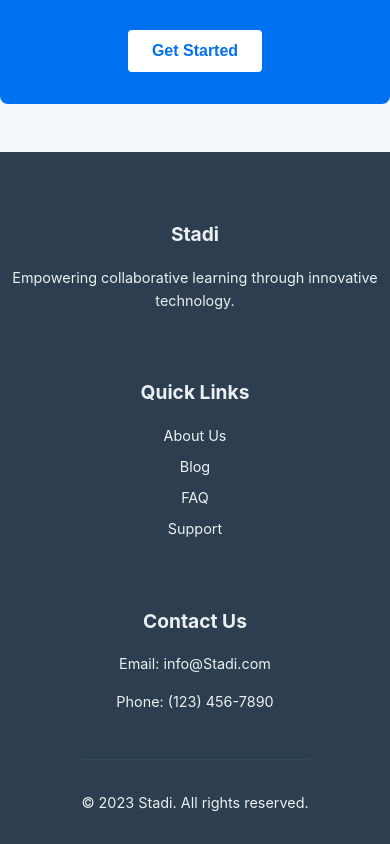
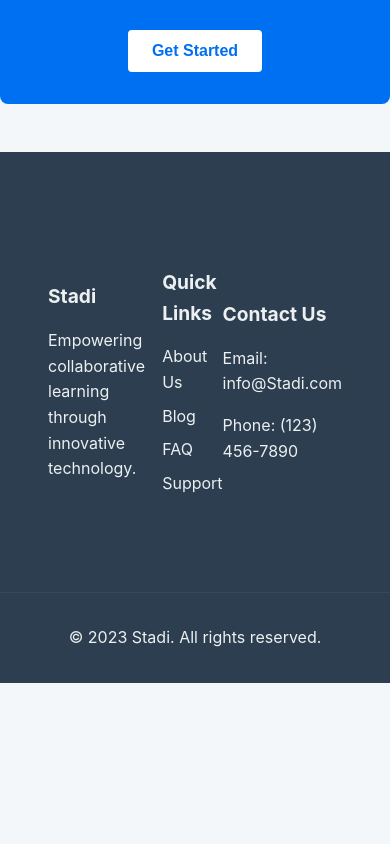
Before and after one commit to Kinyarasam/e-learn, a React (Create React App) app in the folder stadi/: page /features in a window 390 px wide. Shown: the part 2994-3838 px from the top of the page. After the commit the page ends 3677 px from the top, so only its background shows below. Built offline with nearby package versions, Linux system fonts and the light colour scheme.

Commit message:
Added clickable links to the landing page lessons section.

```diff
--- a/stadi/src/FeaturesPage.css
+++ b/stadi/src/FeaturesPage.css
@@ -141,44 +141,48 @@ body {
   }
 
   /* Footer Styles */
-  .footer {
+  .footers{
     background-color: #2c3e50;
     color: #ecf0f1;
     padding: 3rem 0 1rem;
   }
 
-  .footer-content {
-    display: grid;
+  .footers-content {
+    /* display: grid;
     grid-template-columns: repeat(auto-fit, minmax(200px, 1fr));
-    gap: 2rem;
+    gap: 2rem; */
+    display: flex;
+    justify-content: space-between;
+    align-items: center;
     margin-bottom: 2rem;
+    padding: 3rem;
   }
 
-  .footer-section h3 {
+  .footers-section h3 {
     font-size: 1.2rem;
     margin-bottom: 1rem;
   }
 
-  .footer-section ul {
+  .footers-section ul {
     list-style: none;
     padding: 0;
   }
 
-  .footer-section ul li {
+  .footers-section ul li {
     margin-bottom: 0.5rem;
   }
 
-  .footer-section a {
+  .footers-section a {
     color: #ecf0f1;
     text-decoration: none;
     transition: color 0.3s ease;
   }
 
-  .footer-section a:hover {
+  .footers-section a:hover {
     color: #3498db;
   }
 
-  .footer-bottom {
+  .footers-bottom {
     text-align: center;
     padding-top: 1rem;
     border-top: 1px solid #34495e;
@@ -208,7 +212,7 @@ body {
       padding: 2rem;
     }
 
-    .footer-content {
+    .footers-content {
       grid-template-columns: 1fr;
     }
   }
--- a/stadi/src/components/NotFound.js
+++ b/stadi/src/components/NotFound.js
@@ -1,8 +1,24 @@
 import React from "react";
 import { Link } from "react-router-dom";
+import '../landingPage.css';
 
 const NotFound = () => {
   return (
+    <div>
+      <header className="header">
+        <a href="/" className="logo">
+          <svg viewBox="0 0 24 24" className="icon">
+            <path d="M12 6.253v13m0-13C10.832 5.477 9.246 5 7.5 5S4.168 5.477 3 6.253v13C4.168 18.477 5.754 18 7.5 18s3.332.477 4.5 1.253m0-13C13.168 5.477 14.754 5 16.5 5c1.747 0 3.332.477 4.5 1.253v13C19.832 18.477 18.247 18 16.5 18c-1.746 0-3.332.477-4.5 1.253" />
+          </svg>
+          <span className="sr-only">Stadi</span>
+        </a>
+        <nav>
+          <a href="/features">Features</a>
+          <a href="/pricing">Pricing</a>
+          <a href="/About">About</a>
+          <a href="/contact">Contact</a>
+        </nav>
+      </header>
       <div style={{ textAlign: "center", marginTop: "50px" }}>
         <h1>404 - Oopsie! Page not found</h1>
         <p>
@@ -10,6 +26,7 @@ const NotFound = () => {
         </p>
         <Link to="/">Take me home!</Link>
       </div>
+    </div>
   );
 };
 
--- a/stadi/src/pages/featuresPage.js
+++ b/stadi/src/pages/featuresPage.js
@@ -63,7 +63,7 @@ const FeaturesPage = () => {
         </div>
 
         <div className='container'>
-          <section className="features-grid">
+          <section className="features-grid" style={{ cursor: 'pointer' }}>
               {features.map((feature, index) => (
                 <article key={index} className="feature-card">
                   <div className="feature-icon" aria-hidden="true">{feature.icon}</div>
@@ -81,13 +81,13 @@ const FeaturesPage = () => {
         </section>
       </main>
 
-      <footer className="footer">
-        <div className="footer-content">
-          <div className="footer-section">
+      <footer className="footers">
+        <div className="footers-content">
+          <div className="footers-section">
             <h3>Stadi</h3>
             <p>Empowering collaborative learning through innovative technology.</p>
           </div>
-          <div className="footer-section">
+          <div className="footers-section">
             <h3>Quick Links</h3>
             <ul>
               <li><a href="/about">About Us</a></li>
@@ -96,13 +96,13 @@ const FeaturesPage = () => {
               <li><a href="/support">Support</a></li>
             </ul>
           </div>
-          <div className="footer-section">
+          <div className="footers-section">
             <h3>Contact Us</h3>
             <p>Email: info@Stadi.com</p>
             <p>Phone: (123) 456-7890</p>
           </div>
         </div>
-        <div className="footer-bottom">
+        <div className="footers-bottom">
           <p>&copy; 2023 Stadi. All rights reserved.</p>
         </div>
       </footer>
--- a/stadi/src/pages/landingPage.js
+++ b/stadi/src/pages/landingPage.js
@@ -1,6 +1,9 @@
+import { useNavigate } from "react-router-dom";
 import "../landingPage.css";
 
 const LandingPage = () => {
+  const navigate = useNavigate();
+
   return (
     <div className="landing-page">
       <header className="header">
@@ -23,7 +26,9 @@ const LandingPage = () => {
             <h1>Collaborative Learning Reimagined</h1>
             <p>Create, share, and learn together with our innovative multimedia educational platform.</p>
             <div className="cta-buttons">
-              <button className="button primary">Get Started</button>
+              <button className="button primary"
+                onClick={() => navigate("/login")}
+              >Get Started</button>
               <button className="button secondary">Learn More</button>
             </div>
           </div>
@@ -33,14 +38,20 @@ const LandingPage = () => {
             <h2>Key Features</h2>
             <div className="feature-grid">
               {[
-                { icon: '🎥', title: 'Video Lessons', description: 'Create and share engaging video content with your peers.' },
-                { icon: '🎙️', title: 'Audio Lessons', description: 'Record and distribute educational podcasts on various topics.' },
-                { icon: '👥', title: 'Article Lessons', description: 'Work together on assignments and research projects.' }
+                { icon: '🎥', url: '/lessons', title: 'Video Lessons', description: 'Create and share engaging video content with your peers.' },
+                { icon: '🎙️', url: '/lessons', title: 'Audio Lessons', description: 'Record and distribute educational podcasts on various topics.' },
+                { icon: '👥', url: '/lessons', title: 'Article Lessons', description: 'Work together on assignments and research projects.' }
               ].map((feature, index) => (
-                <div key={index} className="feature-card">
+                <div
+                  key={index}
+                  className="feature-card"
+                  style={{ cursor: 'pointer' }}
+                  onClick={() => navigate(feature.url)}
+                >
                   <div className="feature-icon">{feature.icon}</div>
                   <h3>{feature.title}</h3>
                   <p>{feature.description}</p>
+
                 </div>
               ))}
             </div>
```
Lines whose indentation alone changed are shown as unchanged.
